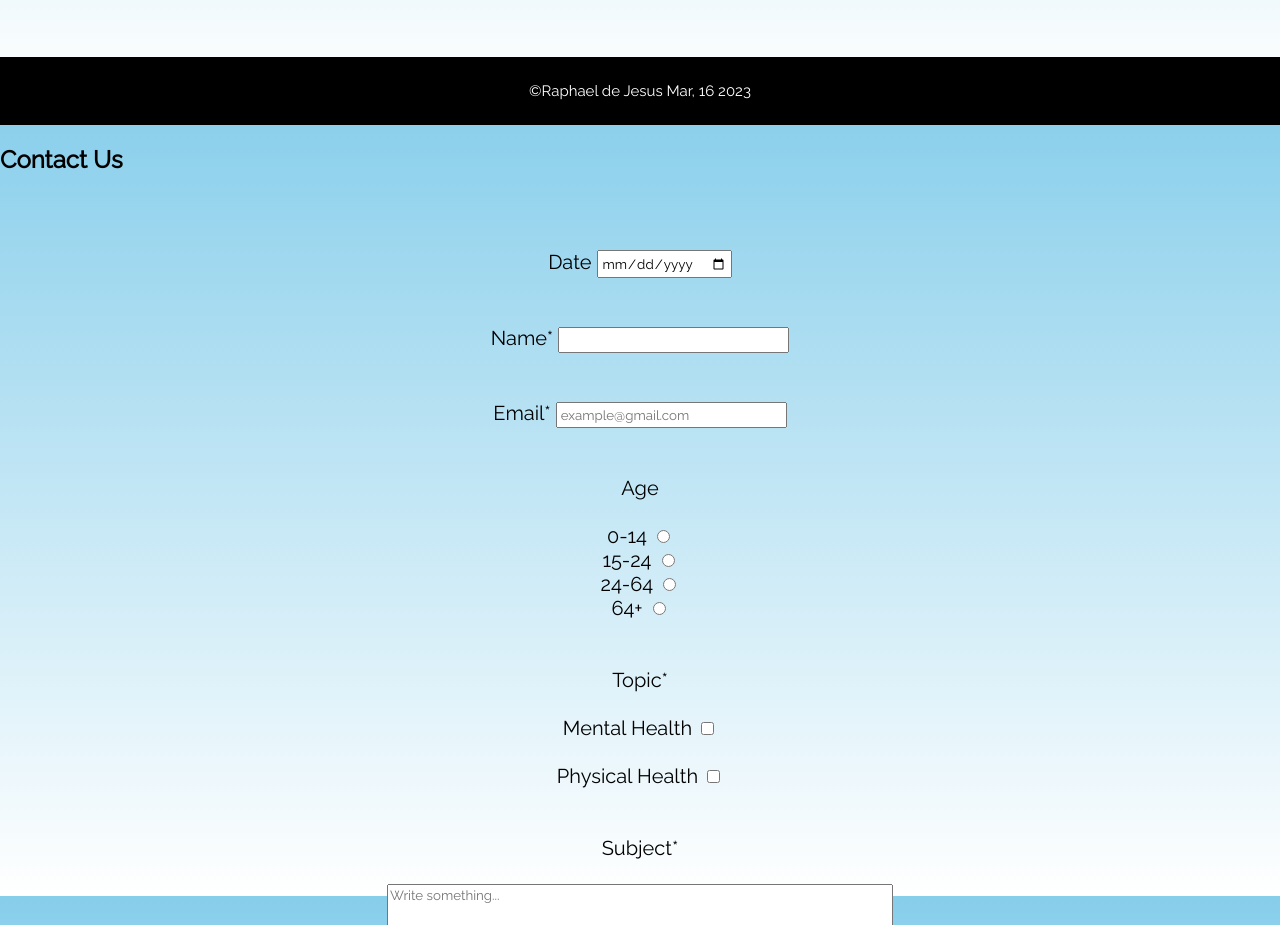
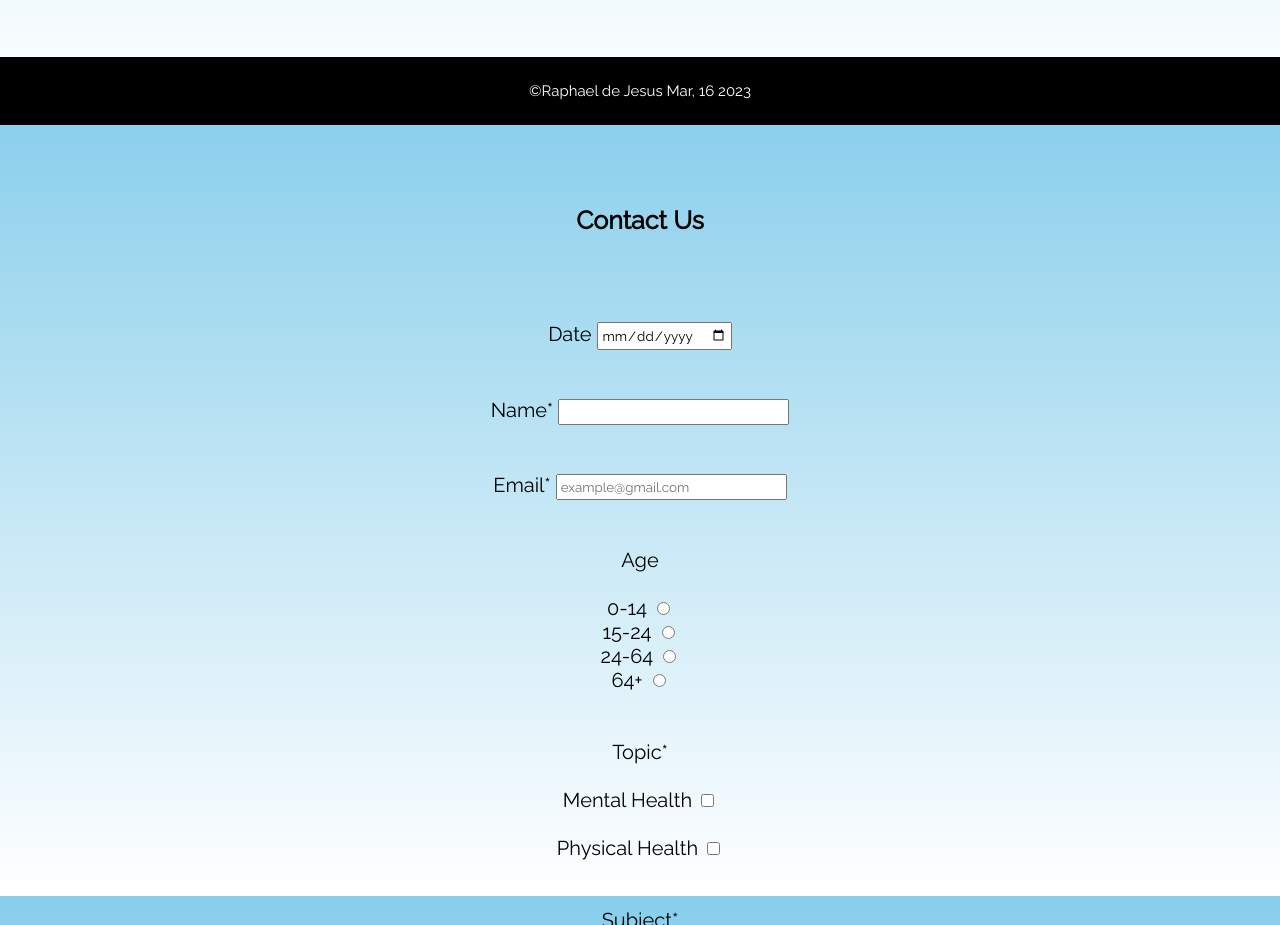
Before and after one commit to johncummings7/comp2511_assignment2, a plain HTML site: page health.html in a window 1280 px wide. Shown: the part 1504-2429 px from the top of the page. Drawn offline with Linux system fonts and the light colour scheme; a web font is replaced by a local one.

Commit message:
Fixing errors

```diff
--- a/styles/health.css
+++ b/styles/health.css
@@ -227,6 +227,14 @@ footer p {
     padding-bottom: 30px;
 }
 
+footer h2 {
+    font-size: 25px;
+    padding-top: 80px;
+    text-align: center;
+    margin: 0;
+    padding-bottom: 30px;
+}
+
 textarea {
     height: 250px;
     width: 500px;
```
